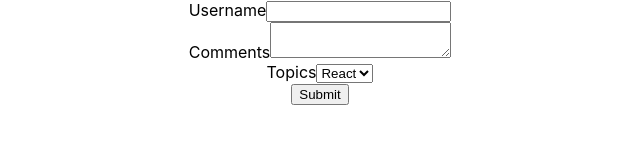
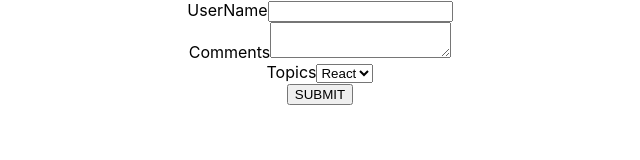
Before and after one commit to amol7878/my-react-app2, a React (Create React App) app: page / in a window 1280 px wide. Shown: the top 160 px of the page, without its empty margins (320-960 px from the left). Built offline with nearby package versions, Linux system fonts and the light colour scheme.

Commit message:
FORM SUBMIT

```diff
--- a/src/App.js
+++ b/src/App.js
@@ -1,11 +1,14 @@
 import logo from './logo.svg';
 import './App.css';
 import Form from './Form';
-
+import Form1 from './Form1';
 function App() {
   return (
     <div className="App">
-<Form/>
+      <Form1/>
+{/* <Form/> */}
+
+
       {/* <header className="App-header">
         <img src={logo} className="App-logo" alt="logo" />
         <p>
--- /dev/null
+++ b/src/Form1.js
@@ -0,0 +1,80 @@
+import React, { Component } from "react";
+
+
+class Form1 extends Component {
+    constructor() {
+        super()
+
+        this.state = {
+            username: " ",
+            comments: " ",
+            topic:"react"
+        }
+
+
+    }
+
+    handleUserChange = (event) => {
+        this.setState({
+            username: event.target.value
+        })
+    }
+
+    HandleCommentChange = (event) => {
+        this.setState({
+            comments:event.target.value
+        })
+    }
+
+    ChangeTopicName=(event)=>{
+      this.setState({
+        topic:event.target.value
+      })
+    }
+
+    handleSubmit=(event)=>{
+          alert(`${this.state.topic} ${this.state.username} ${this.state.comments}`)
+          event.preventDefault()
+    }
+
+    render() {
+        return (
+            <form onSubmit={this.handleSubmit}>
+                <div>
+                    <label>UserName</label>
+                    <input
+                        value={this.state.username}
+                        onChange={this.handleUserChange}
+                    />
+                </div>
+
+                <div>
+                    <label>Comments</label>
+                    <textarea
+                        value={this.state.comments}
+                        onChange={this.HandleCommentChange}
+                    />
+                </div>
+
+                <div>
+                    <label>Topics</label>
+                    <select>
+                        value={this.state.topic}
+                        onChange={this.ChangeTopicName}
+                        <option value="react">React</option>
+                        <option value="html">Html</option>
+                        <option value="css">Css</option>
+
+                    </select>
+
+                </div>
+
+                <button type="submit">SUBMIT</button>
+
+            </form>
+
+        )
+    }
+}
+
+export default Form1
```
